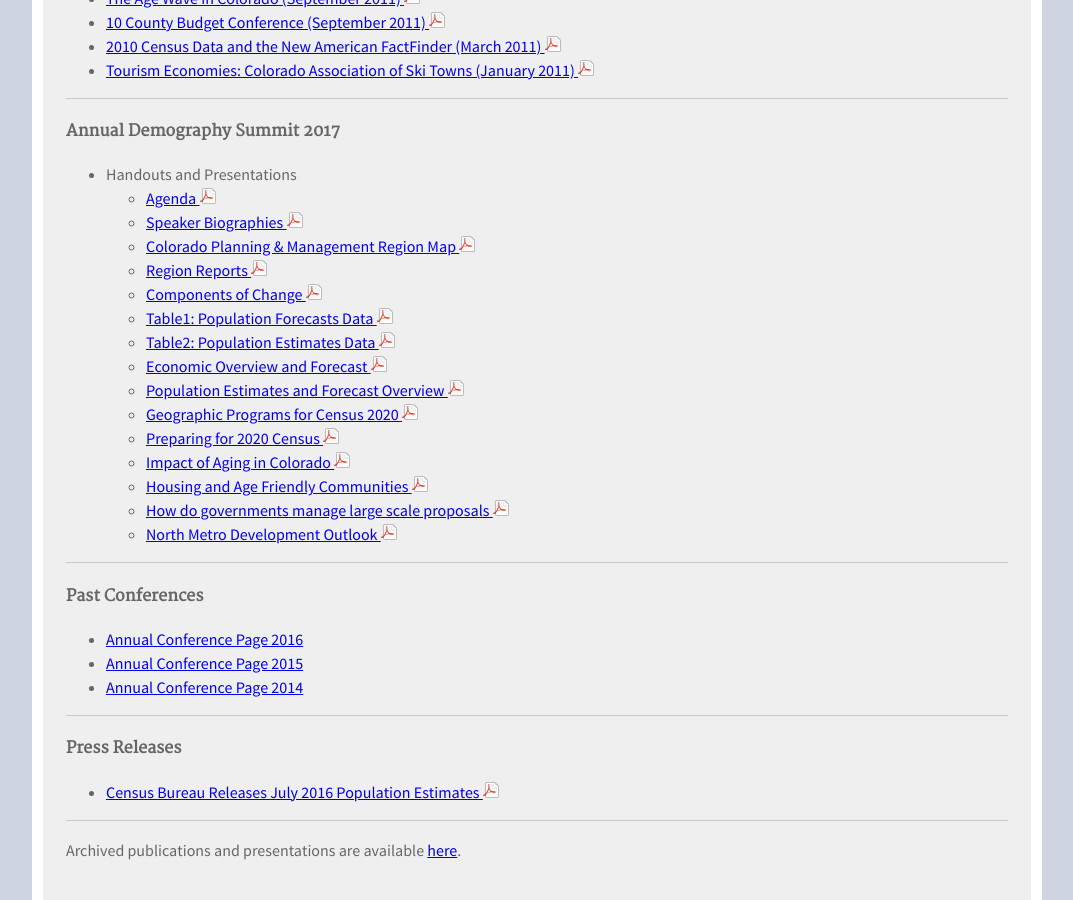
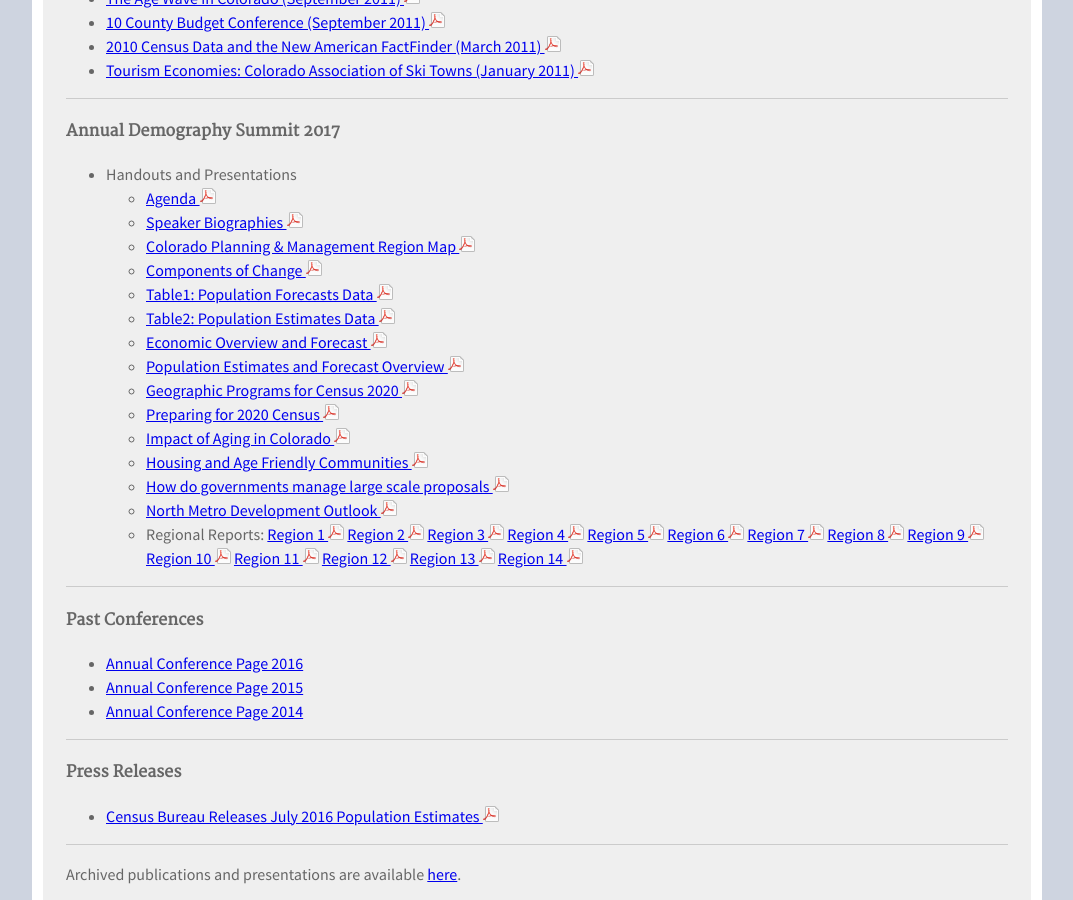
Before and after one commit to TBleess/Website_New, a Jekyll site: the page built from pages/9_Not_in_Menu/publications-and-presentations.md, in a window 1280 px wide and 900 px high, scrolled down 1340 px. Shown: the whole window, without its empty margins (103-1176 px from the left). Built offline with Jekyll 4.4.1, drawn with Linux system fonts in a browser that asks for light colours.

Commit message:
Added separate regional reports

```diff
--- a/pages/9_Not_in_Menu/publications-and-presentations.md
+++ b/pages/9_Not_in_Menu/publications-and-presentations.md
@@ -75,7 +75,6 @@ We've moved all of our profiles to their own page, which can be found [here.](ht
   - [Agenda ![pdf](/images/page_white_acrobat.png 'download pdf file')](https://drive.google.com/uc?export=download&id=0B2FMBVetYCVCdUMwTm9DN25MQUk)
   - [Speaker Biographies ![pdf](/images/page_white_acrobat.png 'download pdf file')](https://drive.google.com/uc?export=download&id=0B2FMBVetYCVCQjJEejNQeVdhVUk)
   - [Colorado Planning & Management Region Map ![pdf](/images/page_white_acrobat.png 'download pdf file')](https://drive.google.com/uc?export=download&id=0B2FMBVetYCVCcWRFN1lSZWFfRms)
-  - [Region Reports ![pdf](/images/page_white_acrobat.png 'download pdf file')](https://drive.google.com/uc?export=download&id=0B2FMBVetYCVCeEhuV2pzMWtIVEE)
   - [Components of Change ![pdf](/images/page_white_acrobat.png 'download pdf file')](https://drive.google.com/uc?export=download&id=0B2FMBVetYCVCdXBtZU1WcmVERVk)
   - [Table1: Population Forecasts Data ![pdf](/images/page_white_acrobat.png 'download pdf file')](https://drive.google.com/uc?export=download&id=0B2FMBVetYCVCczZhUklHeG44Tm8)
   - [Table2: Population Estimates Data ![pdf](/images/page_white_acrobat.png 'download pdf file')](https://drive.google.com/uc?export=download&id=0B2FMBVetYCVCM09WS3pVVFdWdHc)
@@ -87,7 +86,21 @@ We've moved all of our profiles to their own page, which can be found [here.](ht
   - [Housing and Age Friendly Communities ![pdf](/images/page_white_acrobat.png 'download pdf file')](https://drive.google.com/uc?export=download&id=1fUh_5qkwru5dme8SggMfw2oYaevglub9)
   - [How do governments manage large scale proposals ![pdf](/images/page_white_acrobat.png 'download pdf file')](https://drive.google.com/uc?export=download&id=1_jcWVSw7x-Wo4UXqiD0Shu-Hf4JMc6eq)
   - [North Metro Development Outlook ![pdf](/images/page_white_acrobat.png 'download pdf file')](https://drive.google.com/uc?export=download&id=1nyk9sCUTwAj-00t0ScZPSHG8l47pxX6p)
-
+  - Regional Reports:
+    [Region 1 ![pdf](/images/page_white_acrobat.png 'download pdf file')](https://drive.google.com/uc?export=download&id=14dKySL-ipACpcCVR_gHqZyDVlL9IFzxJ)
+    [Region 2 ![pdf](/images/page_white_acrobat.png 'download pdf file')](https://drive.google.com/uc?export=download&id=1VSKotsItrbmbO531vNOKZut8U2MUlX6P)
+    [Region 3 ![pdf](/images/page_white_acrobat.png 'download pdf file')](https://drive.google.com/uc?export=download&id=1bnNk4lL1TMIehXpZpKJ1NF4CV2r-OJRe)
+    [Region 4 ![pdf](/images/page_white_acrobat.png 'download pdf file')](https://drive.google.com/uc?export=download&id=1nLAgwZP_CkI3kwX3C0J8NpCJnW-X5NcC)
+    [Region 5 ![pdf](/images/page_white_acrobat.png 'download pdf file')](https://drive.google.com/uc?export=download&id=15XdSVknk3NZwnTsMNWx84_jxxnBMysnc)
+    [Region 6 ![pdf](/images/page_white_acrobat.png 'download pdf file')](https://drive.google.com/uc?export=download&id=1o0brJA3Ha8YBUv8USsZTeUpcF7EhU_Nb)
+    [Region 7 ![pdf](/images/page_white_acrobat.png 'download pdf file')](https://drive.google.com/uc?export=download&id=1xn4VpSDEPPYECfq0YZZ-86c-3FY2-9QT)
+    [Region 8 ![pdf](/images/page_white_acrobat.png 'download pdf file')](https://drive.google.com/uc?export=download&id=1nyk9sCUTwAj-00t0ScZPSHG8l47pxX6p)
+    [Region 9 ![pdf](/images/page_white_acrobat.png 'download pdf file')](https://drive.google.com/uc?export=download&id=1nyk9sCUTwAj-00t0ScZPSHG8l47pxX6p)
+    [Region 10 ![pdf](/images/page_white_acrobat.png 'download pdf file')](https://drive.google.com/uc?export=download&id=1OlyABEP-jVwY8WbeqjP4R9ksfYc-G3hJ)
+    [Region 11 ![pdf](/images/page_white_acrobat.png 'download pdf file')](https://drive.google.com/uc?export=download&id=1AAObyMQ1YA_glU4CcYKYw9nlaKRf8B_V)
+    [Region 12 ![pdf](/images/page_white_acrobat.png 'download pdf file')](https://drive.google.com/uc?export=download&id=1udq1FRK8zcj5Ho0drpHLAu1a_JrREc6p)
+    [Region 13 ![pdf](/images/page_white_acrobat.png 'download pdf file')](https://drive.google.com/uc?export=download&id=1fDhLOHzUAQ3rvOI35tso9xgJXe52YnFi)
+    [Region 14 ![pdf](/images/page_white_acrobat.png 'download pdf file')](https://drive.google.com/uc?export=download&id=1gY5WrSJzzYi8zqkFcsqXmMstZzoIj5Wm)
 
 ---
 
```
